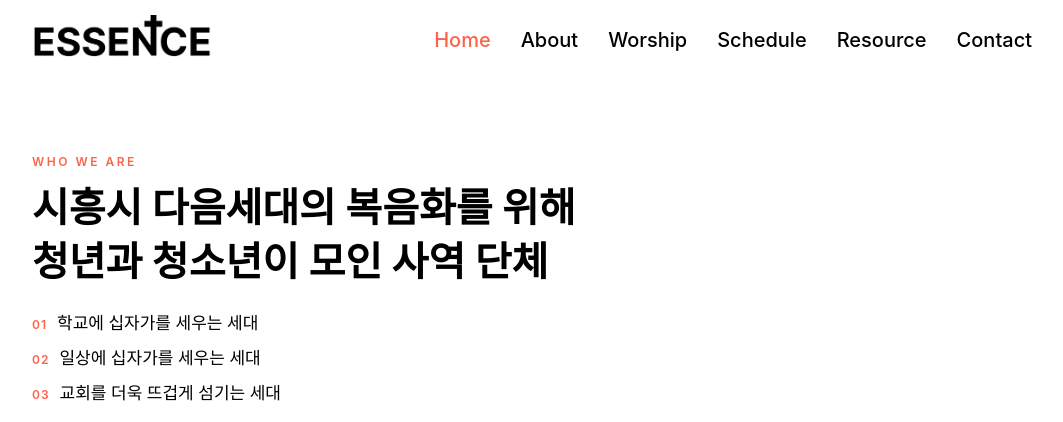
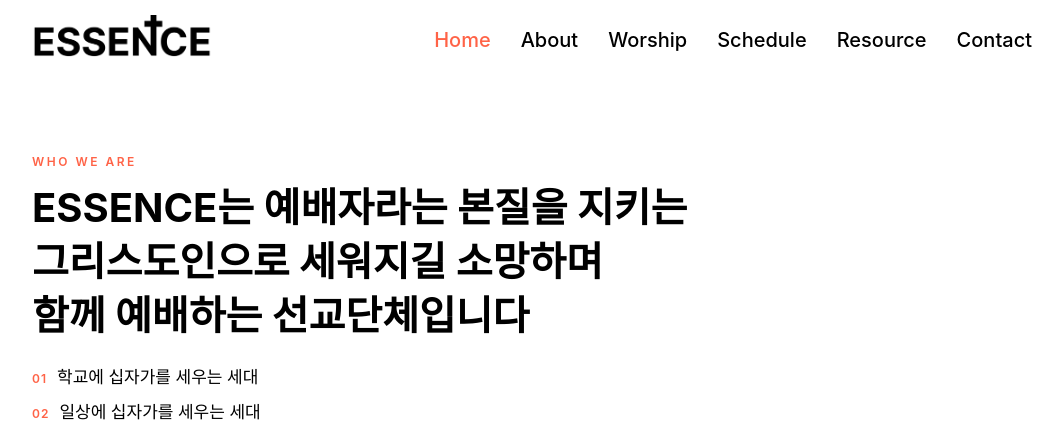
Before and after one commit to PangilProject/PublicOfEssence, a Next.js app: page / in a window 1280 px wide. Shown: the top 422 px of the page, without its empty margins (108-1171 px from the left). Built offline with nearby package versions, Linux system fonts and the light colour scheme.

Commit message:
feat: unify brand introduction copy across home and footer
홈 미션 섹션과 푸터의 소개 문구를 예배자의 본질을 중심으로 한
선교단체 소개로 통일했습니다. OG 설명 문구와 같은 내용을 사용합니다.

```diff
--- a/src/Layout/Footer/Footer.tsx
+++ b/src/Layout/Footer/Footer.tsx
@@ -29,8 +29,8 @@ function Footer() {
         <Brand>
           <LogoImage src={essenceLogo.src} alt="ESSENCE 로고" />
           <BrandDesc>
-            시흥시 다음세대의 복음화를 위해 청년과 청소년이 모인 사역
-            단체입니다.
+            ESSENCE는 예배자라는 본질을 지키는 그리스도인으로 세워지길 소망하며
+            함께 예배하는 선교단체입니다
           </BrandDesc>
         </Brand>
 
--- a/src/views/HomePage/HomePage.tsx
+++ b/src/views/HomePage/HomePage.tsx
@@ -16,8 +16,11 @@ function HomePage() {
         <MissionSection data-section="mission">
           <MissionKicker>WHO WE ARE</MissionKicker>
           <MissionTitle>
-            시흥시 다음세대의 복음화를 위해 <DesktopBr />
-            청년과 청소년이 모인 사역 단체
+            ESSENCE는 예배자라는 본질을 지키는
+            <DesktopBr />
+            그리스도인으로 세워지길 소망하며
+            <DesktopBr />
+            함께 예배하는 선교단체입니다
           </MissionTitle>
           <VisionList>
             <VisionItem>
```
